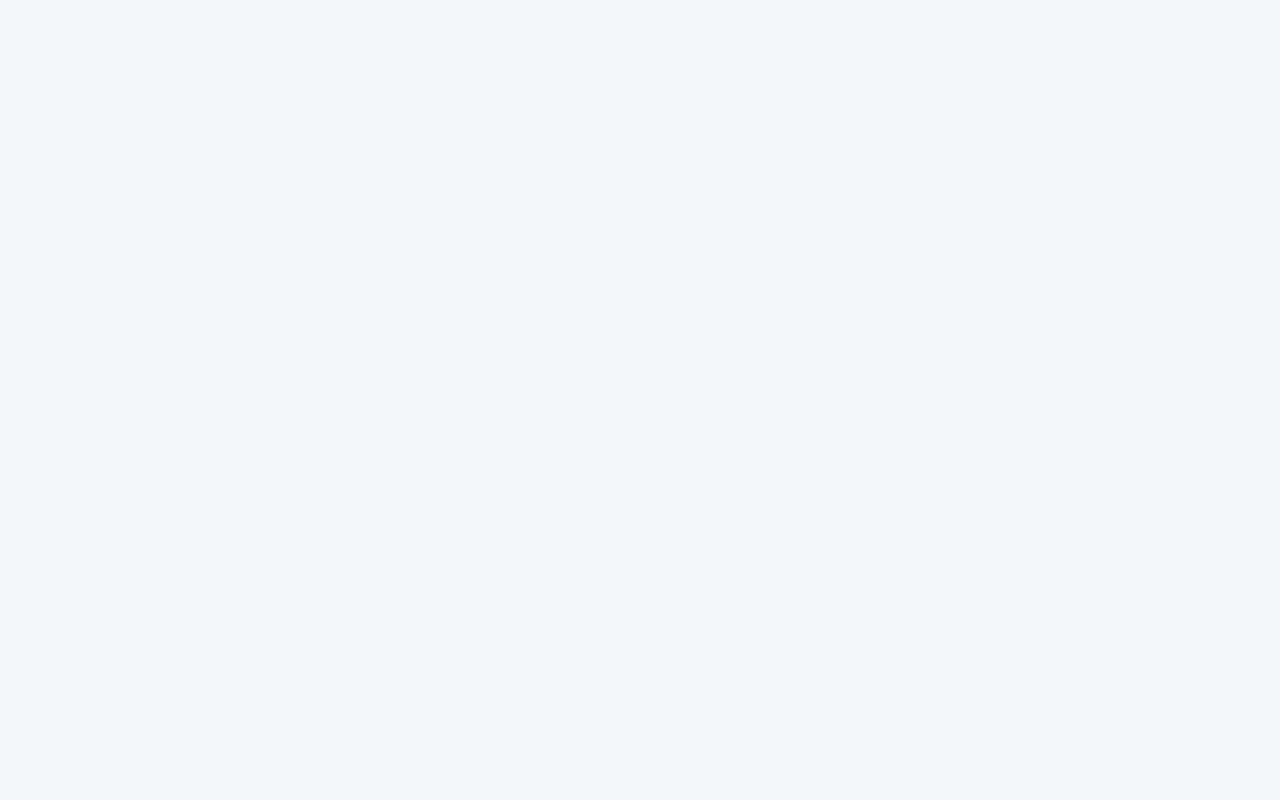
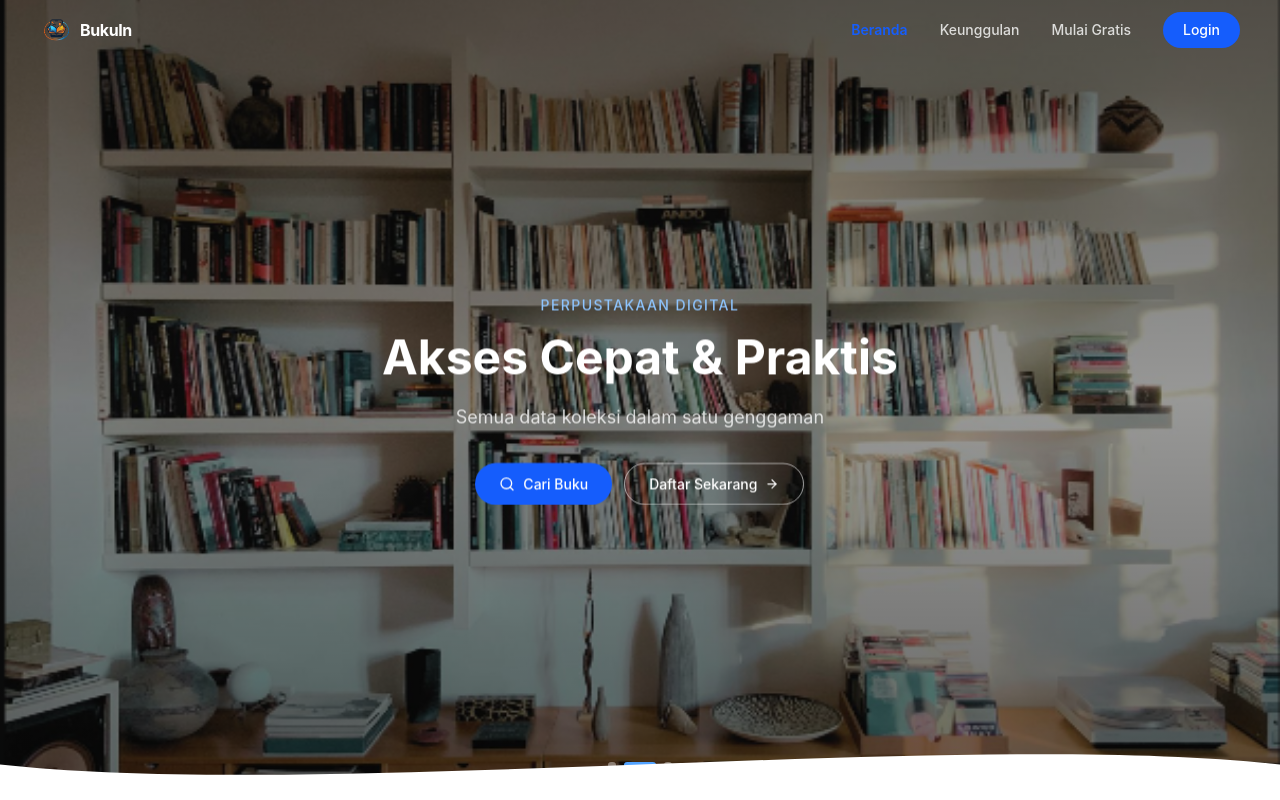
Before and after one commit to kuwphmi/perpustakaan-ihmato, a React (Vite) app in the folder frontend/: page /beranda in a window 1280 px wide. Before the commit this address had no page. Shown: the top 800 px of the page. Built offline with nearby package versions, Linux system fonts and the light colour scheme; the HTML template or start-up script is replaced by a standard one.

Commit message:
frontend baru

```diff
--- a/frontend/src/App.jsx
+++ b/frontend/src/App.jsx
@@ -8,6 +8,7 @@ function App() {
       <Routes>
         <Route path="/" element={<Beranda />} />
         <Route path="/login" element={<Login />} />
+        <Route path="/beranda" element={<Beranda />} />
       </Routes>
     </BrowserRouter>
   );
--- a/frontend/src/pages/beranda.jsx
+++ b/frontend/src/pages/beranda.jsx
@@ -236,7 +236,7 @@ function Beranda() {
             <button
               onClick={() => {
                 setMenuOpen(false);
-                navigate("/");
+                navigate("/login");
               }}
               className="w-full bg-blue-600 hover:bg-blue-700 text-white py-2.5 rounded-full font-medium text-sm transition"
             >
```
